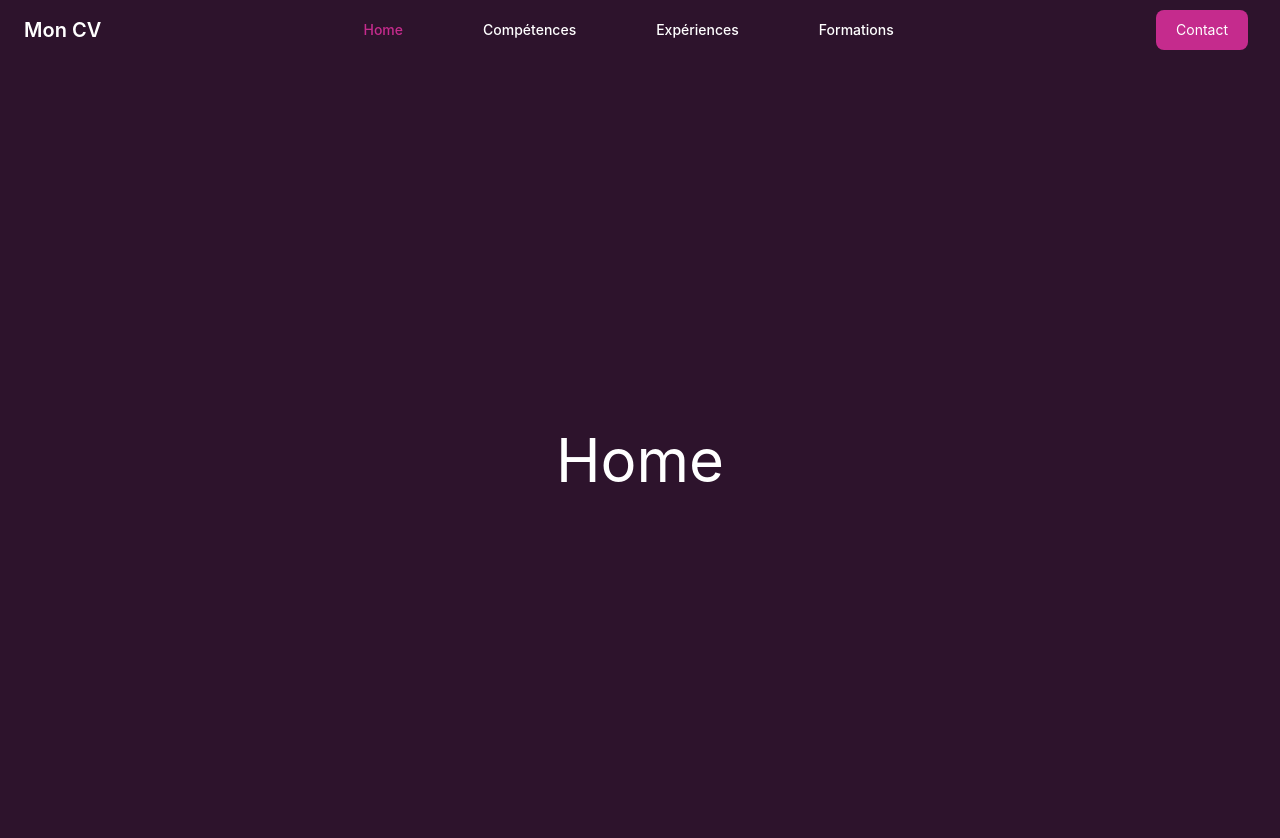
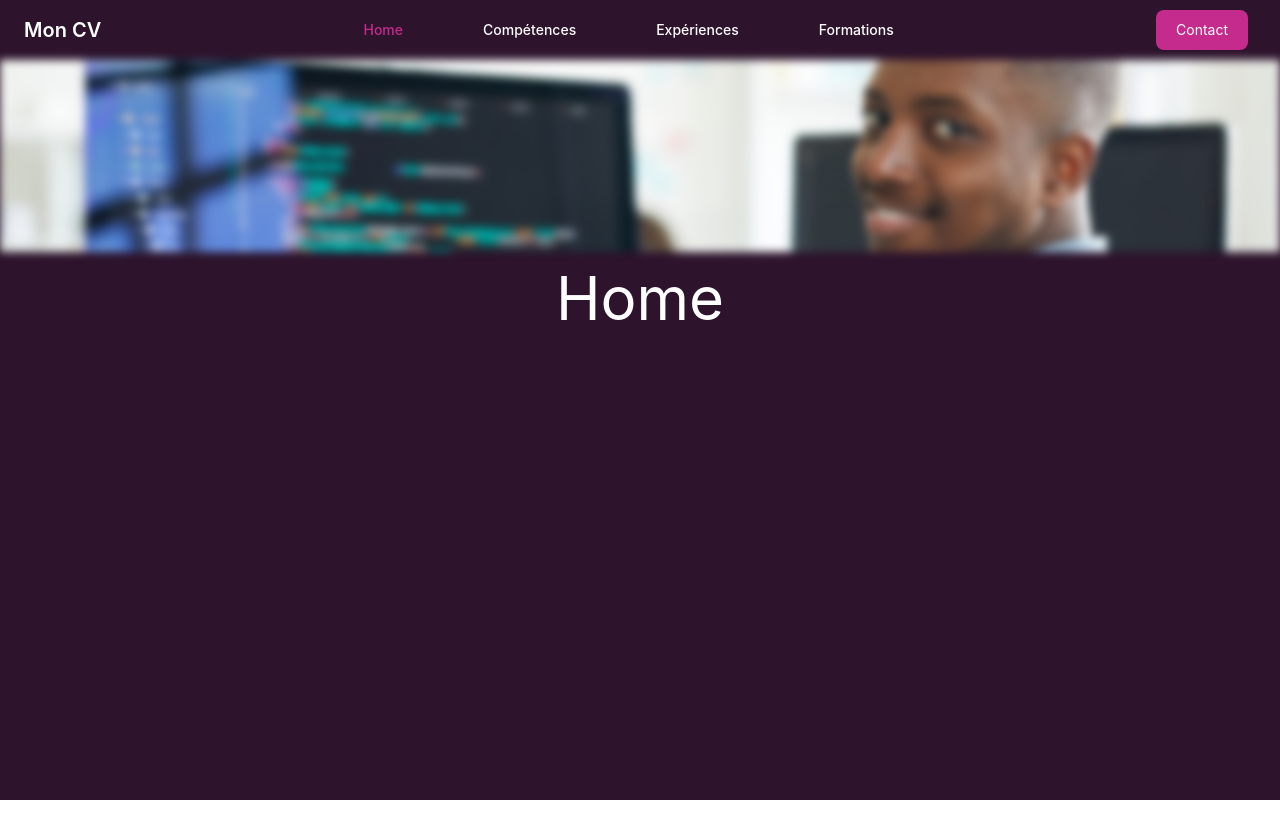
Before and after one commit to HugoBernier/Resume, a React (Create React App) app: page / in a window 1280 px wide. Shown: the top 838 px of the page. After the commit the page ends 800 px from the top, so only its background shows below. Built offline with nearby package versions, Linux system fonts and the light colour scheme.

Commit message:
added image on home

```diff
--- a/src/App.js
+++ b/src/App.js
@@ -1,38 +1,48 @@
 import "./App.css";
 import React, { useState } from "react";
 import DefaultHeader from "./components/defaultHeader";
+import image from "./images/home.jpg";
 
 function App() {
   const [section, setSection] = useState("home");
 
   return (
-    <div className="min-h-lvh bg-background h-full flex flex-col">
+    <div className="min-h-screen bg-background flex flex-col">
       <DefaultHeader setSection={setSection} section={section} />
+      <div className="flex-grow flex flex-col items-center">
         {section === "home" && (
-        <div className="flex flex-col items-center justify-center h-screen">
-          <h1 className="text-6xl text-white">Home</h1>
+          <div className="flex flex-col items-center w-full">
+            <div className="h-48 w-full">
+              <img
+                className="object-cover w-full h-full blur-sm"
+                src={image}
+                alt="développeur"
+              />
+            </div>
+            <h1 className="text-6xl text-white mt-4">Home</h1>
           </div>
         )}
         {section === "skills" && (
-        <div className="flex flex-col items-center justify-center h-screen">
+          <div className="flex flex-col items-center">
             <h1 className="text-6xl text-white">Compétences</h1>
           </div>
         )}
         {section === "experiences" && (
-        <div className="flex flex-col items-center justify-center h-screen">
+          <div className="flex flex-col items-center">
             <h1 className="text-6xl text-white">Expériences</h1>
           </div>
         )}
         {section === "educations" && (
-        <div className="flex flex-col items-center justify-center h-screen">
+          <div className="flex flex-col items-center">
             <h1 className="text-6xl text-white">Formations</h1>
           </div>
         )}
         {section === "contact" && (
-        <div className="flex flex-col items-center justify-center h-screen">
+          <div className="flex flex-col items-center">
             <h1 className="text-6xl text-white">Contact</h1>
           </div>
         )}
+      </div>
     </div>
   );
 }
```
Also changed, not shown: src/images/home.jpg (added). Lines whose indentation alone changed are shown as unchanged.
